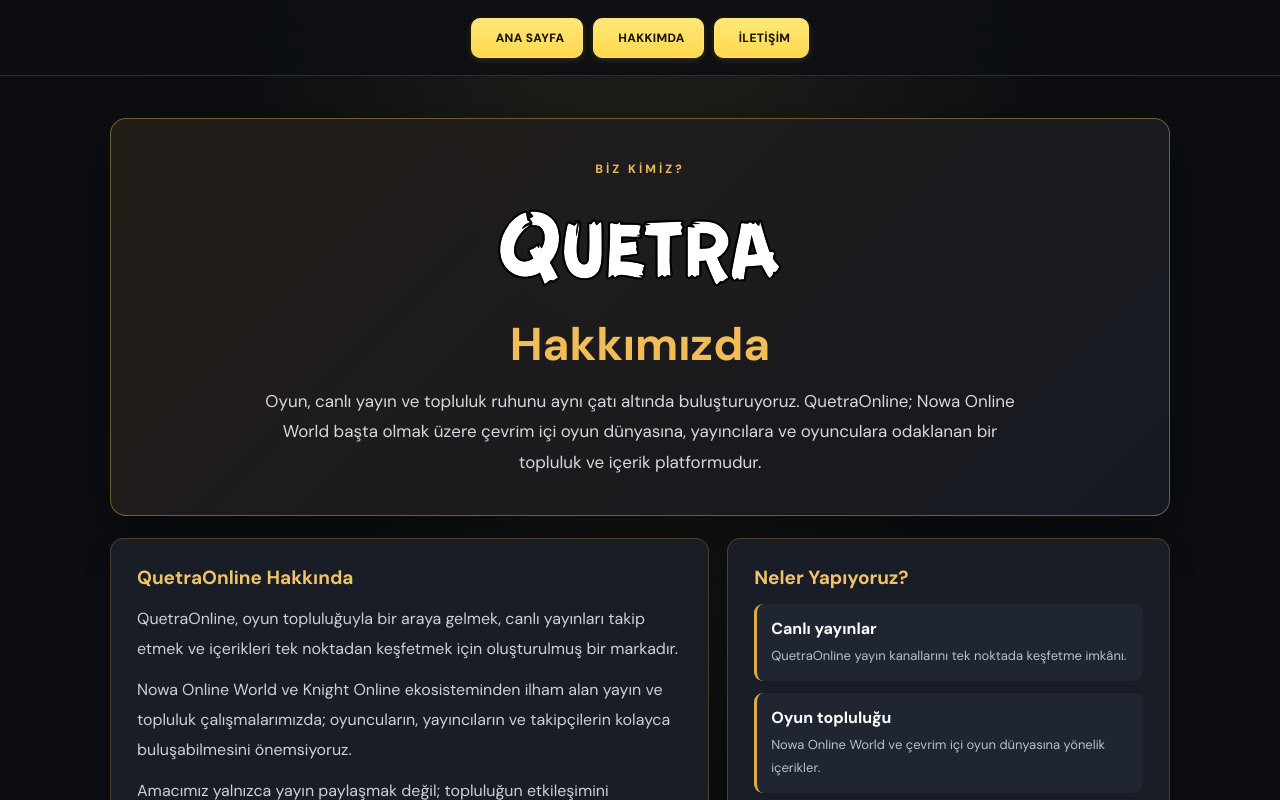
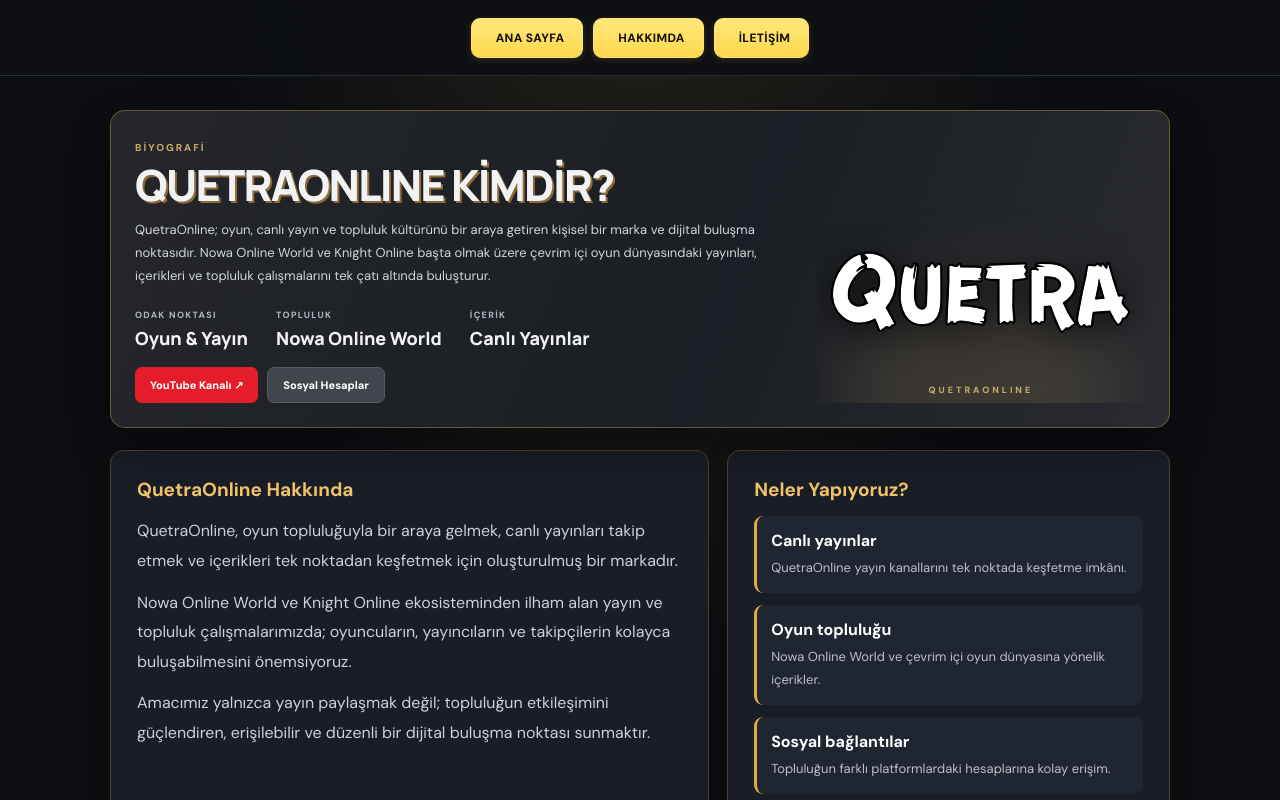
Before and after one commit to quetraonline/quetraonline, a Next.js app: page /hakkimda in a window 1280 px wide. Shown: the top 800 px of the page. Built offline with nearby package versions, Linux system fonts and the light colour scheme; no server answers.

Commit message:
Redesign About hero as biography profile banner

```diff
--- a/app/hakkimda/page.js
+++ b/app/hakkimda/page.js
@@ -28,10 +28,25 @@ export default function AboutPage() {
       <SiteNavigation active="about" />
       <div className="content-shell about-page">
         <section className="about-hero">
-          <span className="about-eyebrow">BİZ KİMİZ?</span>
-          <img src="/quetra-logo.svg" alt="QuetraOnline" />
-          <h1>Hakkımızda</h1>
-          <p>Oyun, canlı yayın ve topluluk ruhunu aynı çatı altında buluşturuyoruz. QuetraOnline; Nowa Online World başta olmak üzere çevrim içi oyun dünyasına, yayıncılara ve oyunculara odaklanan bir topluluk ve içerik platformudur.</p>
+          <div className="about-hero-copy">
+            <span className="about-eyebrow">BİYOGRAFİ</span>
+            <h1>QUETRAONLINE KİMDİR?</h1>
+            <p>QuetraOnline; oyun, canlı yayın ve topluluk kültürünü bir araya getiren kişisel bir marka ve dijital buluşma noktasıdır. Nowa Online World ve Knight Online başta olmak üzere çevrim içi oyun dünyasındaki yayınları, içerikleri ve topluluk çalışmalarını tek çatı altında buluşturur.</p>
+            <div className="about-facts">
+              <div><span>ODAK NOKTASI</span><strong>Oyun & Yayın</strong></div>
+              <div><span>TOPLULUK</span><strong>Nowa Online World</strong></div>
+              <div><span>İÇERİK</span><strong>Canlı Yayınlar</strong></div>
+            </div>
+            <div className="about-hero-actions">
+              <a href="https://www.youtube.com/@quetraonline" target="_blank" rel="noreferrer">YouTube Kanalı ↗</a>
+              <a href="#social-links">Sosyal Hesaplar</a>
+            </div>
+          </div>
+          <div className="about-hero-visual">
+            <div className="about-hero-glow" />
+            <img src="/quetra-logo.svg?v=20261108" alt="QuetraOnline logosu" />
+            <span>QUETRAONLINE</span>
+          </div>
         </section>
         <section className="about-grid">
           <article className="about-panel">
@@ -45,7 +60,7 @@ export default function AboutPage() {
             <div className="about-values">
               {values.map(([title, desc]) => <div className="about-value" key={title}><b>{title}</b><span>{desc}</span></div>)}
             </div>
-            <div className="about-links">
+            <div className="about-links" id="social-links">
               <a href="https://www.youtube.com/@quetraonline" target="_blank" rel="noreferrer">YouTube</a>
               <a href="https://www.tiktok.com/@quetraonline" target="_blank" rel="noreferrer">TikTok</a>
               <a href="https://www.instagram.com/quetraonline" target="_blank" rel="noreferrer">Instagram</a>
@@ -60,12 +75,23 @@ export default function AboutPage() {
         </footer>
       </div>
       <style>{`
-        .about-page{padding-top:42px}
-        .about-hero{text-align:center;padding:42px 26px 38px;border:1px solid rgba(224,170,69,.45);border-radius:16px;background:linear-gradient(135deg,rgba(36,30,25,.96),rgba(22,26,35,.96));box-shadow:0 16px 50px #0006}
-        .about-eyebrow{display:block;color:#e8b85b;letter-spacing:3px;font-size:12px;font-weight:800}
-        .about-hero img{display:block;width:min(310px,75%);max-height:120px;object-fit:contain;margin:18px auto}
-        .about-hero h1{font-size:clamp(30px,5vw,46px);margin:12px 0;color:#f0bd59}
-        .about-hero p{max-width:760px;margin:0 auto;color:#d6d8df;font-size:17px;line-height:1.8}
+        .about-page{padding-top:34px}
+        .about-hero{position:relative;display:grid;grid-template-columns:minmax(0,1.35fr) minmax(250px,.65fr);align-items:stretch;min-height:285px;overflow:hidden;padding:30px 24px 24px;border:1px solid rgba(224,170,69,.38);border-radius:15px;background:linear-gradient(110deg,#24262a 0%,#1b1e24 58%,#292b30 100%);box-shadow:0 16px 45px #0005}
+        .about-hero-copy{position:relative;z-index:2;display:flex;flex-direction:column;align-items:flex-start;justify-content:center;max-width:690px}
+        .about-eyebrow{display:block;color:#c9a86a;letter-spacing:2px;font-size:10px;font-weight:800;margin-bottom:8px}
+        .about-hero h1{font:900 clamp(28px,4vw,43px)/1.05 Manrope,sans-serif;letter-spacing:-1.7px;margin:0 0 12px;color:#f1f2f4;text-transform:uppercase;text-shadow:2px 2px 0 #8d6a36}
+        .about-hero p{max-width:650px;margin:0;color:#d1d4da;font-size:13px;line-height:1.75}
+        .about-facts{display:flex;flex-wrap:wrap;gap:28px;margin-top:22px}
+        .about-facts div{display:flex;flex-direction:column;gap:5px}
+        .about-facts span{font-size:9px;font-weight:800;letter-spacing:1.3px;color:#aeb4bf}
+        .about-facts strong{font:800 18px Manrope,sans-serif;color:#f1f2f4}
+        .about-hero-actions{display:flex;flex-wrap:wrap;gap:9px;margin-top:17px}
+        .about-hero-actions a{display:inline-flex;align-items:center;justify-content:center;min-height:36px;padding:0 15px;border-radius:7px;background:#e51d2a;color:#fff;font-size:11px;font-weight:800}
+        .about-hero-actions a+ a{background:#41454c;border:1px solid #555b65}
+        .about-hero-visual{position:relative;display:flex;flex-direction:column;align-items:center;justify-content:flex-end;min-height:230px;overflow:hidden}
+        .about-hero-glow{position:absolute;width:280px;height:220px;bottom:-90px;border-radius:50%;background:#c9a86a26;filter:blur(35px)}
+        .about-hero-visual img{position:relative;z-index:1;display:block;width:min(100%,330px);height:190px;object-fit:contain;filter:drop-shadow(0 8px 18px #0009)}
+        .about-hero-visual span{position:relative;z-index:1;margin:0 0 7px;color:#c9a86a;font-size:9px;font-weight:800;letter-spacing:3px}
         .about-grid{display:grid;grid-template-columns:1.15fr .85fr;gap:18px;margin-top:22px}
         .about-panel{background:rgba(26,30,39,.94);border:1px solid #51402a;border-radius:13px;padding:26px;box-shadow:0 10px 28px #0003}
         .about-panel h2{font-size:19px;color:#f0c36b;margin:0 0 14px}
@@ -77,7 +103,7 @@ export default function AboutPage() {
         .about-links{display:flex;flex-wrap:wrap;gap:10px;margin-top:18px}
         .about-links a{color:#fff;text-decoration:none;border:1px solid #9d702e;background:#332719;padding:10px 14px;border-radius:8px;font-weight:700;font-size:13px}
         .about-links a:hover{border-color:#f0c36b;background:#49351c}
-        @media(max-width:700px){.about-page{padding-top:24px}.about-hero{padding:30px 18px}.about-hero p{font-size:15px}.about-grid{grid-template-columns:1fr}.about-panel{padding:21px}}
+        @media(max-width:700px){.about-page{padding-top:24px}.about-hero{grid-template-columns:1fr;padding:25px 19px 14px}.about-hero-copy{order:1}.about-hero-visual{order:2;min-height:145px;margin-top:10px}.about-hero-visual img{height:120px;width:min(75%,280px)}.about-hero h1{font-size:clamp(25px,7vw,35px)}.about-hero p{font-size:12px}.about-facts{gap:18px;margin-top:17px}.about-facts strong{font-size:15px}.about-grid{grid-template-columns:1fr}.about-panel{padding:21px}}
       `}</style>
     </main>
   );
```
